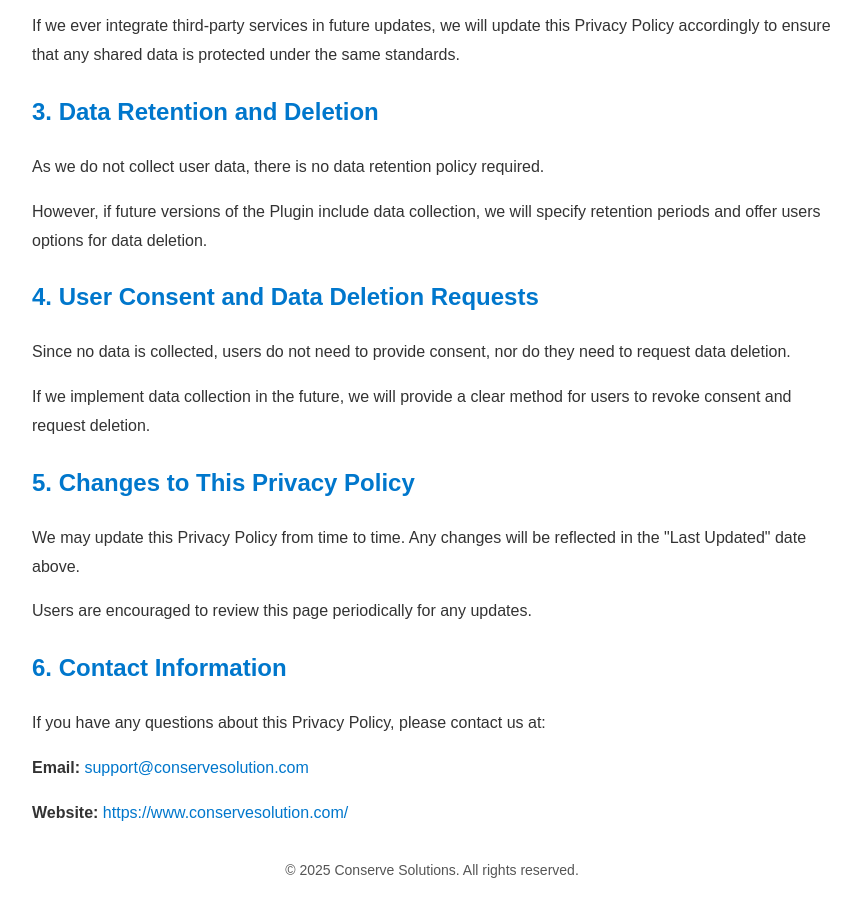
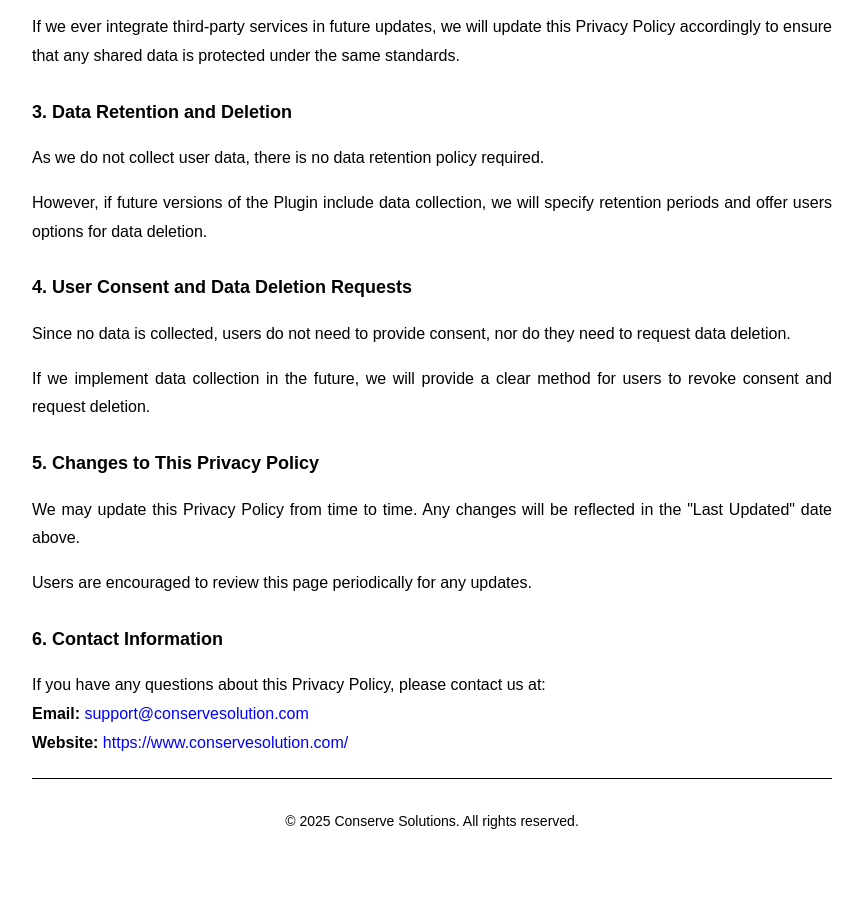
Before and after one commit to RnDConserve/Privacy-Policy, a plain HTML site: page Docs/Privacy-Policy.html in a window 1280 px wide. Shown: the part 610-1513 px from the top of the page, without its empty margins (208-1071 px from the left). After the commit the page ends 1464 px from the top, so only its background shows below. Drawn offline with Linux system fonts and the light colour scheme.

Commit message:
Professional html

```diff
--- a/Docs/Privacy-Policy.html
+++ b/Docs/Privacy-Policy.html
@@ -11,42 +11,52 @@
             margin: auto;
             padding: 20px;
             line-height: 1.8;
-            color: #333;
+            color: black;
+            background-color: white;
         }
         h1, h2 {
-            color: #0077cc;
+            color: black;
+            font-weight: bold;
         }
         h1 {
             text-align: center;
+            font-size: 24px;
+            margin-bottom: 20px;
+        }
+        h2 {
+            font-size: 18px;
+            margin-top: 25px;
         }
         hr {
             border: 0;
             height: 1px;
-            background: #ccc;
+            background: black;
             margin: 20px 0;
         }
         p {
             margin-bottom: 15px;
+            text-align: justify;
         }
         .footer {
             margin-top: 30px;
             font-size: 14px;
-            color: #555;
             text-align: center;
         }
         a {
-            color: #0077cc;
+            color: blue;
             text-decoration: none;
         }
         a:hover {
-            text-decoration: underline;
+            text-decoration: none;
         }
     </style>
 </head>
 <body>
 
     <h1>Privacy Policy for Conserve Box</h1>
-    <p><strong>Effective Date:</strong> 18-02-2025<br>Last Updated:</strong> 18-02-2025</p>
+    <p><strong>Effective Date:</strong> 18-02-2025</p>
+    <p><strong>Last Updated:</strong> 18-02-2025</p>
+    <hr>
 
     <p>Conserve Box ("the Plugin") is developed by Conserve Solutions ("we," "us," or "our"). This Privacy Policy describes how we handle user data in relation to our Plugin available on the Autodesk App Store.</p>
 
@@ -71,9 +81,10 @@
     <p>Users are encouraged to review this page periodically for any updates.</p>
 
     <h2>6. Contact Information</h2>
-    <p>If you have any questions about this Privacy Policy, please contact us at:</p>
-    <p><strong>Email:</strong> <a href="mailto:support@conservesolution.com">support@conservesolution.com</a></p>
-    <p><strong>Website:</strong> <a href="https://www.conservesolution.com/" target="_blank">https://www.conservesolution.com/</a></p>
+    <p>If you have any questions about this Privacy Policy, please contact us at:<br>
+      <strong>Email:</strong> <a href="mailto:support@conservesolution.com">support@conservesolution.com</a><br>
+      <strong>Website:</strong> <a href="https://www.conservesolution.com/" target="_blank">https://www.conservesolution.com/</a></p>
+  <hr>
 
     <div class="footer">
         &copy; 2025 Conserve Solutions. All rights reserved.
```
